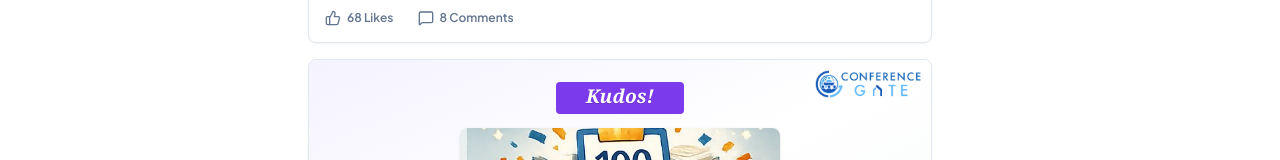
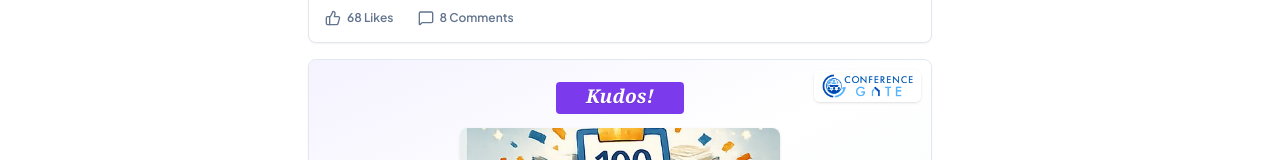
Before and after one commit to Assad-Co/ConferenceGate, a React (Vite) app: page / in a window 1280 px wide. Shown: the part 713-873 px from the top of the page. Built offline with nearby package versions, Linux system fonts and the light colour scheme.

Commit message:
Give the Kudos watermark a white background patch for full clarity
Wrap the top-right logo in a small white/95 rounded chip so it stays
crisp and fully legible against any banner color or photo, instead of
relying on opacity alone.

```diff
--- a/src/components/CelebrationPostCard.tsx
+++ b/src/components/CelebrationPostCard.tsx
@@ -100,8 +100,8 @@ export const CelebrationPostCard: React.FC<{ post: Post }> = ({ post }) => {
           ) : null}
         </div>
 
-        <div className="absolute top-2.5 right-2.5 opacity-90">
-          <Logo className="h-6 sm:h-7 w-auto" />
+        <div className="absolute top-2.5 right-2.5 bg-white/95 rounded-md px-2 py-1 shadow-sm">
+          <Logo className="h-5 sm:h-6 w-auto" />
         </div>
 
         <div className="relative text-center space-y-1 px-6">
```
